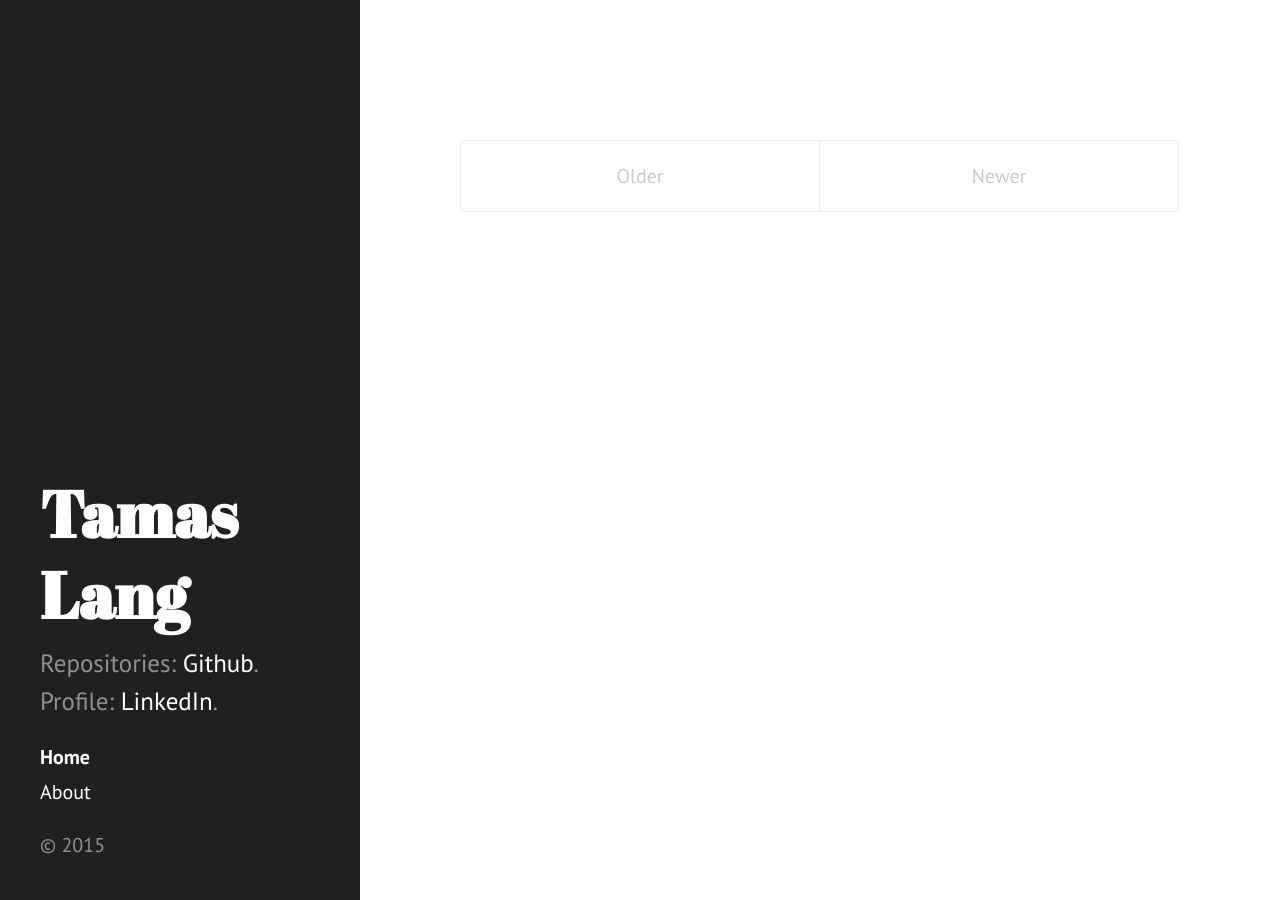
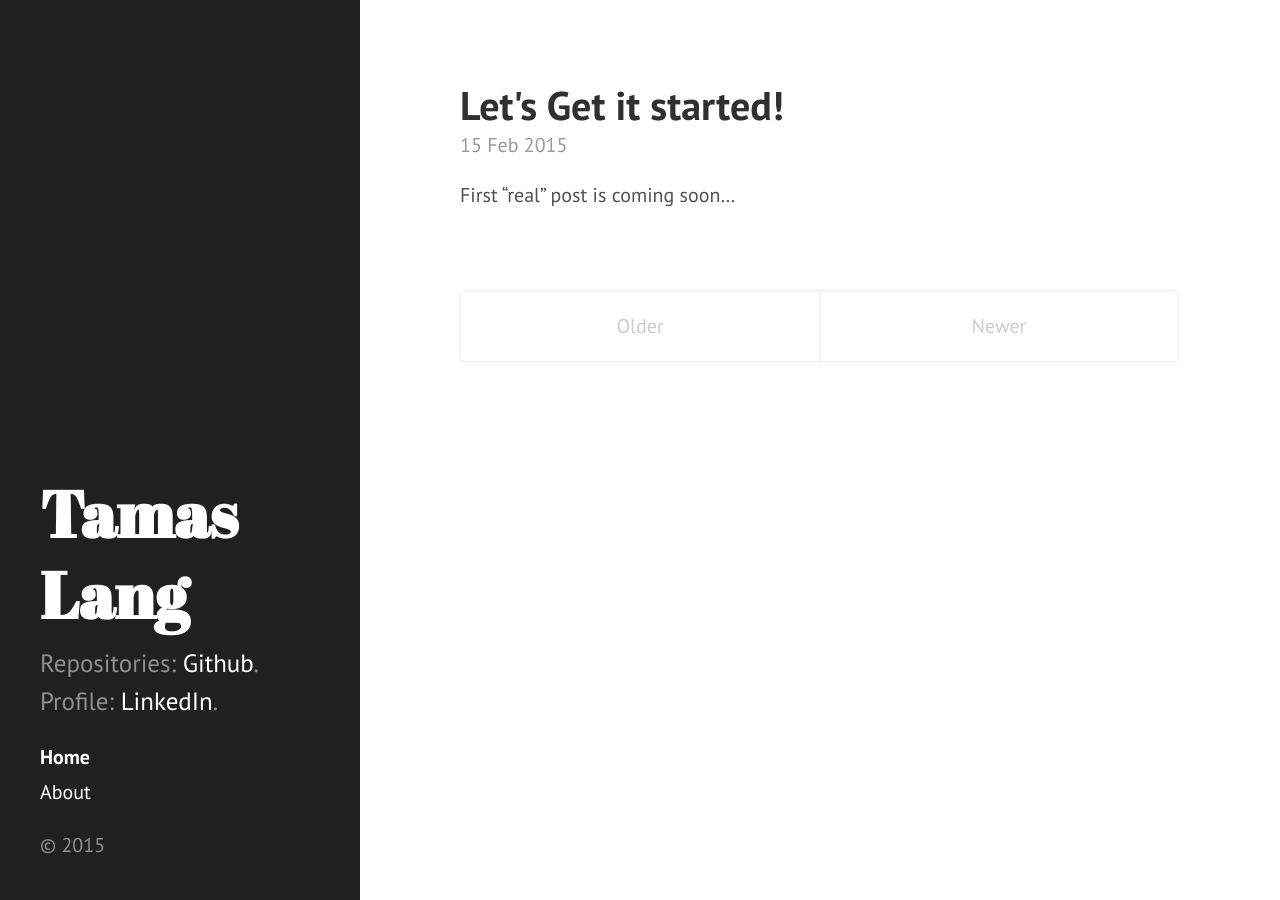
Before and after one commit to timeamolnar/tamaslang.github.io, a Jekyll site: the page built from index.html, in a window 1280 px wide. Built offline with Jekyll 4.4.1, drawn with Linux system fonts in a browser that asks for light colours; Markdown is read by kramdown in place of the engine named in the settings; the list of posts is cut into pages by our own code.

Commit message:
add first dummy post

```diff
--- a/_config.yml
+++ b/_config.yml
@@ -9,7 +9,7 @@ relative_permalinks: true
 # Setup
 title:            Tamas Lang
 tagline:          'A Jekyll theme'
-description:      'Repositories: <a href="https://github.com/tamaslang" target="_blank">Github</a>.<br/>Profile: <a href="uk.linkedin.com/in/tamaslang" target="_blank">LinkedIn</a>.'
+description:      'Repositories: <a href="https://github.com/tamaslang" target="_blank">Github</a>.<br/>Profile: <a href="https://uk.linkedin.com/in/tamaslang" target="_blank">LinkedIn</a>.'
 url:              http://hyde.getpoole.com
 baseurl:          /
 
--- /dev/null
+++ b/_posts/2015-02-15-lets_get_it_started.md
@@ -0,0 +1,6 @@
+---
+layout: post
+title: Let's Get it started!
+---
+
+First "real" post is coming soon...
```
Also changed, not shown: 1 other file.
